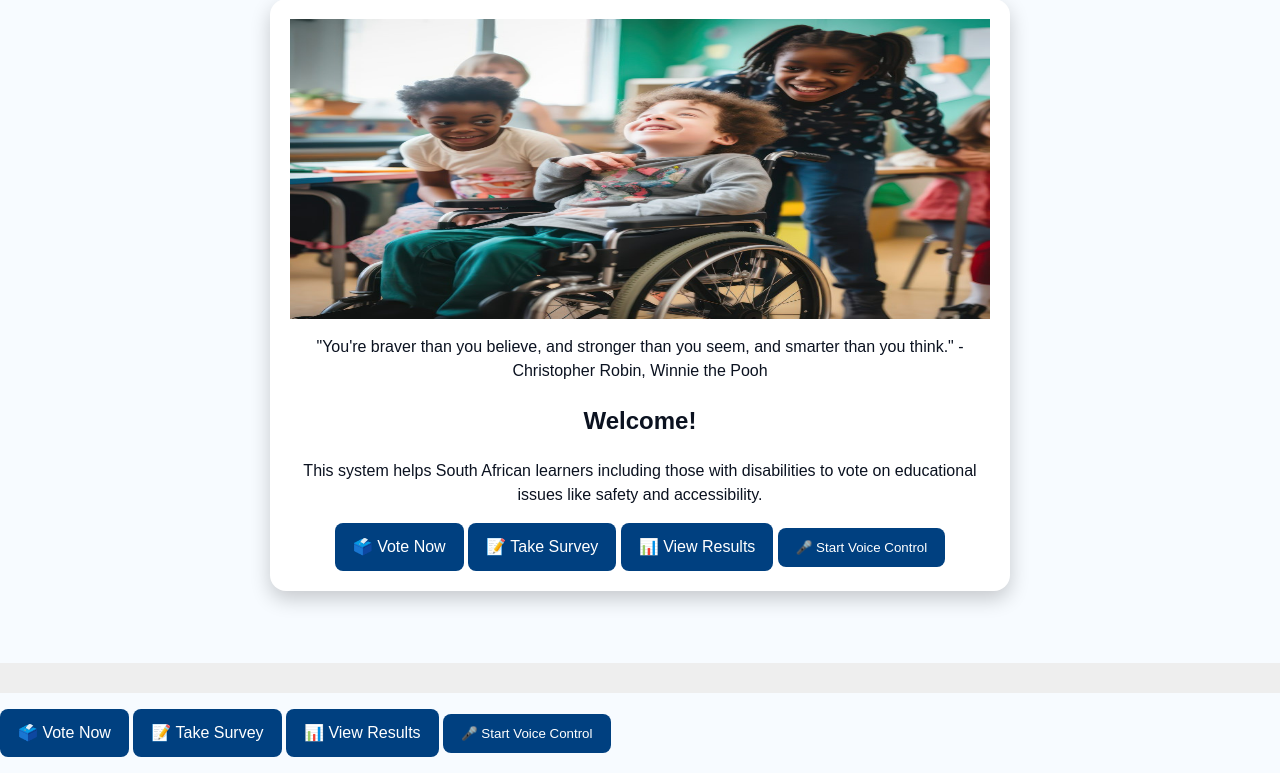
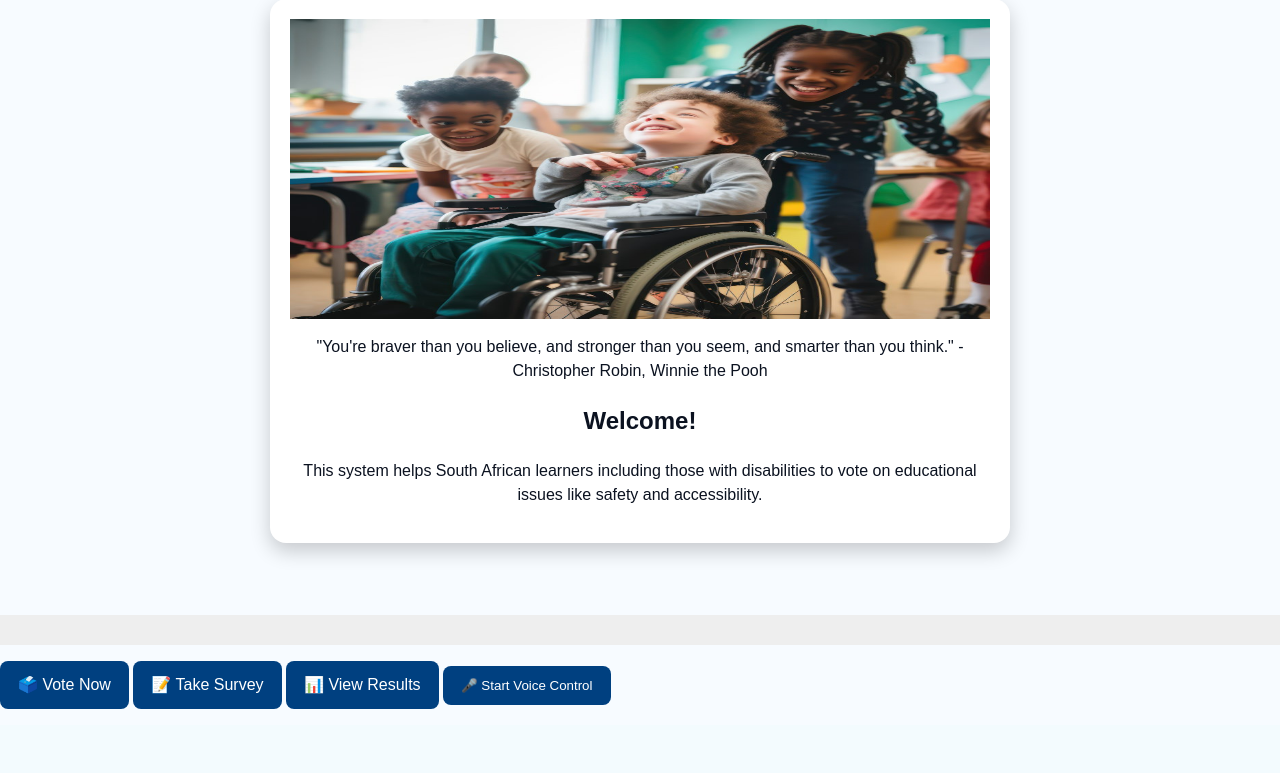
Before and after one commit to Xolelwe/Voting-System, a Django app: page / in a window 1280 px wide. Shown: the part 251-1024 px from the top of the page. After the commit the page ends 960 px from the top, so only its background shows below. Run offline with Django 5.2, Linux system fonts and the light colour scheme; data comes from the database, SQL or seed files in the repository.

Commit message:
Remove action buttons from welcome.html
Removed action buttons from the welcome page.

```diff
--- a/Desability/polls/templates/polls/welcome.html
+++ b/Desability/polls/templates/polls/welcome.html
@@ -11,14 +11,6 @@
     <h2>Welcome!</h2>
     <p>This system helps South African learners including those with disabilities
        to vote on educational issues like safety and accessibility.</p>
-
-    <div class="actions">
-        <a class="btn" href="{% url 'polls:vote' %}">🗳️ Vote Now</a>
-        <a class="btn" href="{% url 'polls:survey' %}">📝 Take Survey</a>
-        <a class="btn" href="{% url 'polls:results' %}">📊 View Results</a>
-        <!-- Voice control button -->
-        <button class="btn" onclick="startVoiceMenu()">🎤 Start Voice Control</button>
-    </div>
 </div>
 {% endblock %}
 
```
